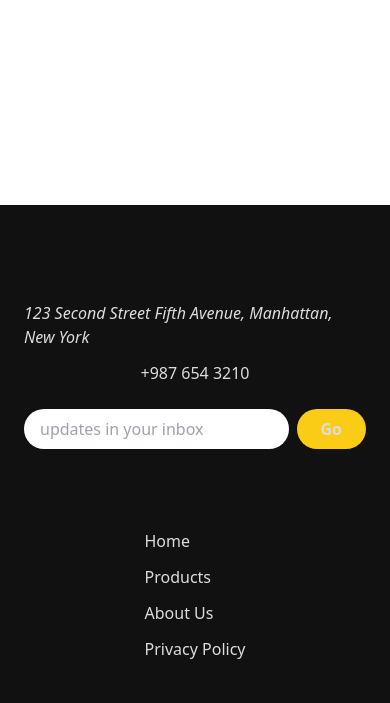
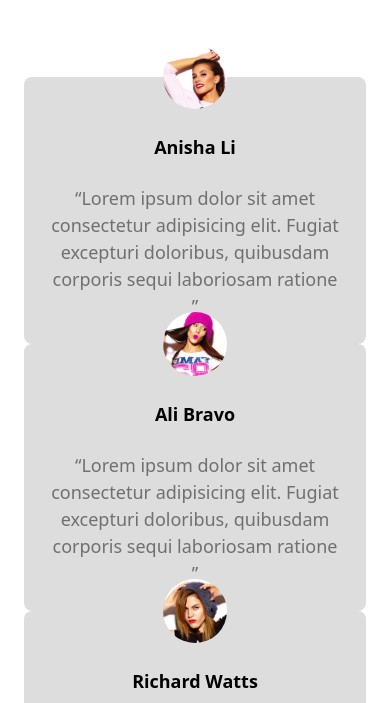
Before and after one commit to MahmoudFahiem/furnichy, a website: page index.html in a window 390 px wide. Shown: the part 7333-8036 px from the top of the page. Drawn offline with Linux system fonts and the light colour scheme.

Commit message:
Fix testimonials

```diff
--- a/index.html
+++ b/index.html
@@ -571,7 +571,9 @@
 
         <!-- Testimonials Container -->
 
-        <section class="hidden flex-col md:flex md:flex-row md:space-x-6">
+        <section
+          class="mx-auto flex max-w-md flex-col md:max-w-none md:flex-row md:space-x-6"
+        >
           <article
             class="group flex flex-col items-center space-y-6 rounded-lg bg-neutral-400 p-6 transition-colors duration-500 hover:bg-primary-500 hover:text-white md:w-1/3"
           >
```
Also changed, not shown: css/main.css.
